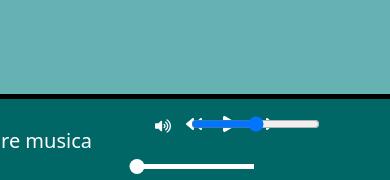
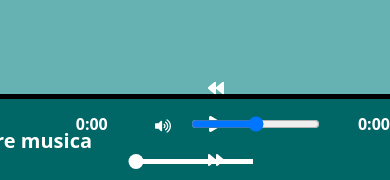
Before and after one commit to IVANCCAMA/Spotify-React, a React (Create React App) app in the folder spotify/: page /lista-canciones/1 in a window 390 px wide. Shown: the part 661-841 px from the top of the page. Built offline with nearby package versions, Linux system fonts and the light colour scheme; no server answers.

Commit message:
arreglado el timer pero falta responsive

```diff
--- a/spotify/src/components/estilosReproductor.css
+++ b/spotify/src/components/estilosReproductor.css
@@ -43,15 +43,16 @@
     white-space: nowrap;
     line-height: 1.2;
     font-size: 20px;
+    font-weight: bold;
 }
 
   .controls {
     position: absolute;
-    left: 45%;
+    left: 42.5%;
     display: flex;
-    align-items: center; /* Asegúrate de que los controles estén alineados verticalmente */
-    justify-content: center; /* Centra los controles horizontalmente */
-    margin-top: -35px; /* Ajusta este valor según cuánto quieras mover los controles hacia arriba */
+    align-items: center;
+    justify-content: space-between;
+    margin-top: -35px;
     padding-right: 0;
   }
 
@@ -102,17 +103,17 @@
   }
 
   .progress-bar {
-
     width: 30%;
     background-color: #ffffff;
     height: 5px;
     position: absolute;
-    left: 35%;
+    left: 34.8%;
     margin: auto;
-    margin-top: 50px;
+    margin-top: 40px;
     /* z-index: -1; */
     cursor: pointer;
   }
+
 
   .progress-line {
     background-color: #fff;
@@ -146,3 +147,18 @@
     justify-content: center;
     /* Estilos específicos para centrar horizontalmente la barra de progreso */
   }
+
+  /* agregado por Samca83 */
+  .ubiIzq {
+    margin-left: -90px;
+    font-weight: bold;
+  }
+
+  .ubiDer {
+    margin-left: 90px;
+    font-weight: bold;
+  }
+
+  .ubiCenter {
+    margin-left: 90px;
+  }
--- a/spotify/src/components/reproducirCancion.js
+++ b/spotify/src/components/reproducirCancion.js
@@ -17,9 +17,9 @@ function ReproducirCancion () {
   const [cancionSelect, setCancionSelect] = useState(null);
   const [progreso, setProgreso] = useState(0);
   const [muted, setMuted] = useState(false);  // Mute - Unmuted
-
-
-
+//agregado samca83
+  const [tiempoActual, setTiempoActual] = useState("0:00");
+  const [duracionTotal, setDuracionTotal] = useState("0:00");
 
   // Recupera cancion selecionada de ListaCanciones.js
   useEffect(() => {
@@ -38,6 +38,11 @@ function ReproducirCancion () {
       const handleTimeUpdate = () => {
         const porcentaje = (audio.currentTime / audio.duration) * 100;
         setProgreso(porcentaje);
+        //agregado samca83
+        const tiempoActual = secondsToString(Math.floor(audio.currentTime));
+        const duracionTotal = secondsToString(Math.floor(audio.duration));
+        setTiempoActual(tiempoActual);
+        setDuracionTotal(duracionTotal);
       };
 
       audio.addEventListener('timeupdate', handleTimeUpdate);
@@ -81,6 +86,7 @@ function ReproducirCancion () {
     cargarCancion(newIndex);
 
   }, [indiceCancionActual, listaCancionesReproduccion]);
+
 
   useEffect(() => {
     const audio = audioRef.current;
@@ -173,8 +179,32 @@ function ReproducirCancion () {
     const porcentaje = ((e.clientX - barraRect.left) / barraRect.width) * 100;
     setProgreso(porcentaje);
     const nuevaPosicion = (porcentaje / 100) * audio.duration;
+    ///agregado samca
+    const tiempoActual = secondsToString(Math.floor(nuevaPosicion));
+    const duracionTotal = secondsToString(Math.floor(audio.duration));
+    const tiempoFormateado = `${tiempoActual} / ${duracionTotal}`;
+    document.getElementById('timer').innerText = tiempoFormateado;
+    ///
     audio.currentTime = nuevaPosicion;
+
   };
+  ///agregado samca83
+  function secondsToString(seconds) {
+    if (!isNaN(seconds)) {
+      const horas = Math.floor(seconds / 3600);
+      const minutos = Math.floor((seconds % 3600) / 60);
+      const segundos = seconds % 60;
+
+      if (horas > 0) {
+        return `${horas}:${String(minutos).padStart(2, '0')}:${String(segundos).padStart(2, '0')}`;
+      } else {
+        return `${String(minutos).padStart(2, '0')}:${String(segundos).padStart(2, '0')}`;
+      }
+    } else {
+      return '0:00'; // Manejo especial para NaN
+    }
+  }
+  /////
 
   const mutearDesmutear = () => {
     if(audioRef.current.volume==0.0){audioRef.current.volume=0.5; setVolumen(50)}//fix SSDM - 357,
@@ -194,7 +224,16 @@ function ReproducirCancion () {
         </div>
       </div>
 
+      <div>
+
+      </div>
         <div className="controls">
+          <div className="ubiIzq">
+              <div className="tiempo-actual">
+                {tiempoActual}
+              </div>
+          </div>
+          <div className="ubiCenter">
             <audio ref={audioRef} />
             <button onClick={cancionAnterior} className="boton-control">
               <FaBackward />
@@ -206,16 +245,17 @@ function ReproducirCancion () {
               <FaForward />
             </button>
           </div>
+          <div className="ubiDer">
+              <div className="duracion-total">
+                {duracionTotal}
+              </div>
+          </div>
 
-      <div
-        className="progress-bar"
-        onClick={actualizarProgreso}
-        ref={progressIndicatorRef}>
+        </div>
+
+        <div className="progress-bar" onClick={actualizarProgreso} ref={progressIndicatorRef}>
           <div className="progress-line" style={{ width: `${progreso}%` }}></div>
-        <div
-          className="progress-indicator"
-          style={{ left: `${progreso}%` }}
-        >
+          <div className="progress-indicator" style={{ left: `${progreso}%` }}>
             <div className="progress-circle"></div>
           </div>
         </div>
```
Lines whose indentation alone changed are shown as unchanged.
